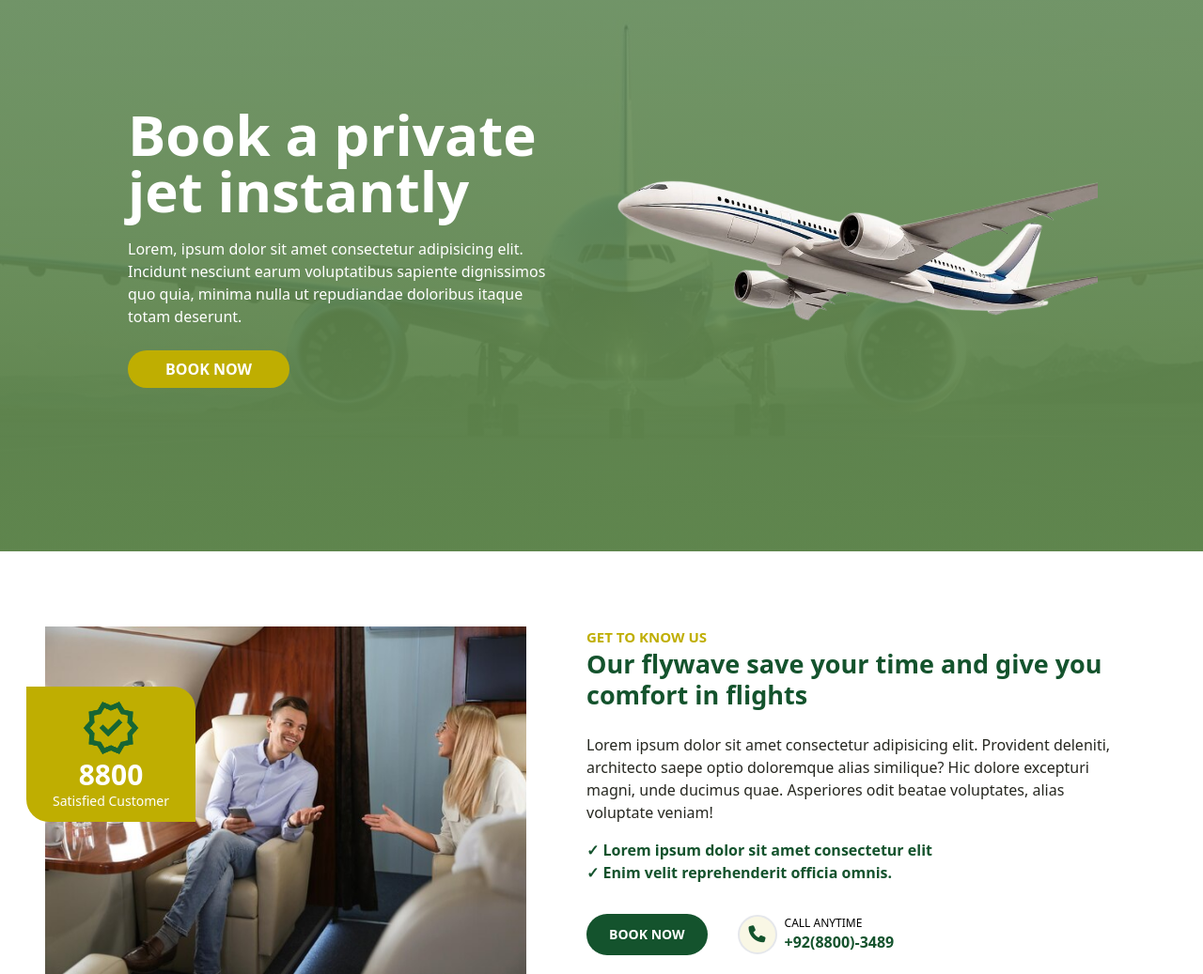
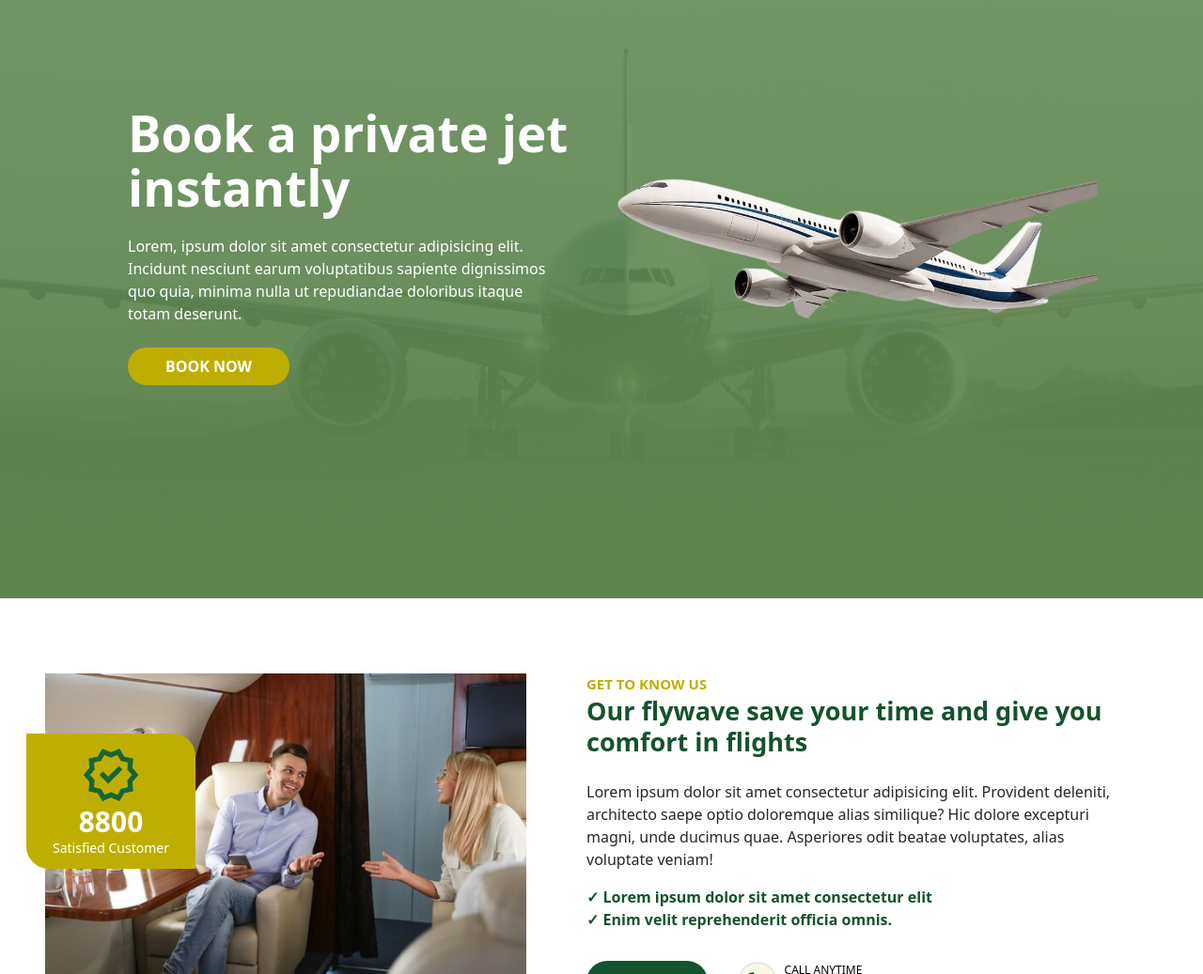
Before and after one commit to Mmesoma-Constance/flywave, a website: page public/index.html in a window 1280 px wide. Shown: the part 63-1100 px from the top of the page at 94% size. Drawn offline with Linux system fonts and the light colour scheme.

Commit message:
reduced text size

```diff
--- a/public/index.html
+++ b/public/index.html
@@ -52,13 +52,18 @@
       .dest {
         background: rgba(95, 134, 77, 0.959);
       }
+
+      .textsize {
+        font-size: 53px;
+        line-height: 1.1;
+      }
     </style>
   </head>
   <body class="">
     <div class="overflow-hidden">
       <!-- navbar -->
 
-      <header class="bg-[#5F864D] hero h-[650px] lg:h-[550px]">
+      <header class="bg-[#5F864D] hero h-[700px] lg:h-[550px]">
         <nav class="flex justify-between lg:mx-10 items-center p-5">
           <h1
             class="text-[26px] font-bold text-white font-serif flex items-center"
@@ -86,12 +91,10 @@
         <!-- hero -->
 
         <div
-          class="mt-12 mdlg:mt-24 pb-10 text-white flex flex-col xllg:flex-row justify-center items-center sm:mx-10 md:mx-32 xllg:mx-28 gap-7"
+          class="mt-14 mdlg:mt-24 pb-10 text-white flex flex-col xllg:flex-row justify-center items-center sm:mx-10 md:mx-32 xllg:mx-28 gap-7"
         >
           <div class="w-full xllg:w-[55%] px-6">
-            <h2 class="text-5xl md:text-6xl font-semibold">
-              Book a private jet instantly
-            </h2>
+            <h2 class="textsize font-semibold">Book a private jet instantly</h2>
             <p class="pt-5">
               Lorem, ipsum dolor sit amet consectetur adipisicing elit. Incidunt
               nesciunt earum voluptatibus sapiente dignissimos quo quia, minima
@@ -119,7 +122,7 @@
       <!-- about -->
 
       <div
-        class="my-20 flex flex-col md:flex-row w-full justify-center mx-auto gap-8 md-[100%] lg:w-[80%]"
+        class="my-20 flex flex-col-reverse md:flex-row w-full justify-center mx-auto gap-8 md-[100%] lg:w-[80%]"
       >
         <div class="relative md:w-[40%]">
           <img
@@ -185,7 +188,7 @@
               <h2 class="flex flex-col">
                 <span class="text-xs">CALL ANYTIME</span>
                 <span
-                  class="text-base lg:text-[18px] text-green-900 font-semibold"
+                  class="text-[14px] sm:text-base lg:text-[18px] text-green-900 font-semibold"
                   >+92(8800)-3489</span
                 >
               </h2>
```
Also changed, not shown: public/output.css.
